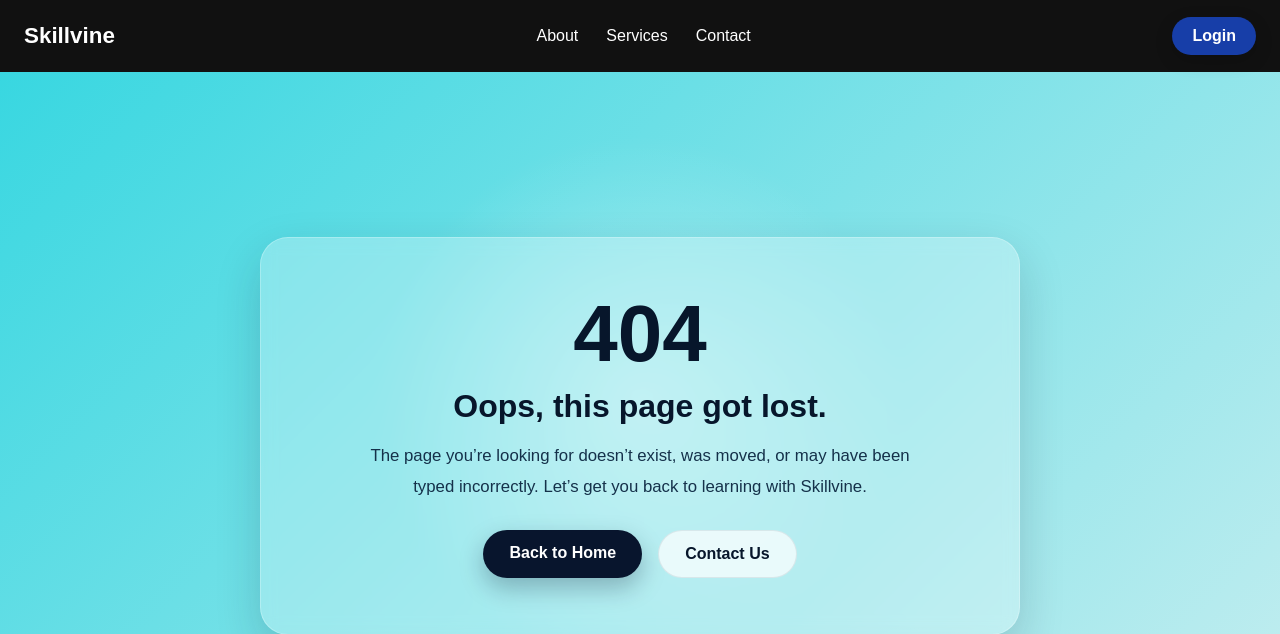
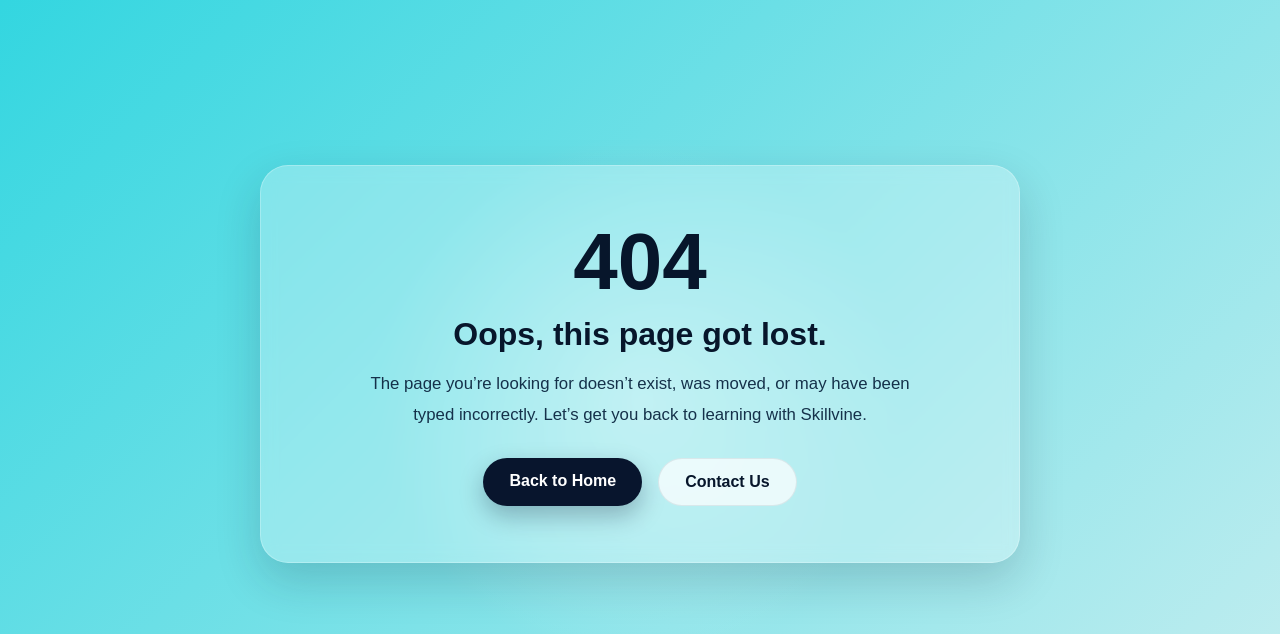
Before and after one commit to JezCruz/Skillvine_Python, a Django app: template templates/404.html in a window 1280 px wide. Shown: the top 634 px of the page. Run offline with Django 5.2, Linux system fonts and the light colour scheme; the template is opened without the code that fills it, so the values that code supplies are empty.

Commit message:
Add custom 404 page

```diff
--- a/static/css/404.css
+++ b/static/css/404.css
@@ -11,53 +11,6 @@ body {
     background:
         radial-gradient(circle at center, rgba(255, 255, 255, 0.35), rgba(255,255,255,0) 35%),
         linear-gradient(135deg, #33d6e0 0%, #c8eef0 100%);
-}
-
-.navbar {
-    width: 100%;
-    height: 72px;
-    background: #111111;
-    display: flex;
-    align-items: center;
-    justify-content: space-between;
-    padding: 0 24px;
-    position: sticky;
-    top: 0;
-    z-index: 10;
-}
-
-.logo a {
-    color: white;
-    text-decoration: none;
-    font-size: 1.4rem;
-    font-weight: 700;
-}
-
-.nav-links {
-    display: flex;
-    gap: 28px;
-}
-
-.nav-links a {
-    color: white;
-    text-decoration: none;
-    font-size: 1rem;
-    transition: opacity 0.2s ease;
-}
-
-.nav-links a:hover {
-    opacity: 0.8;
-}
-
-.nav-actions .login-btn {
-    text-decoration: none;
-    background: #173ea8;
-    color: white;
-    padding: 10px 20px;
-    border-radius: 999px;
-    font-weight: 700;
-    display: inline-block;
-    box-shadow: 0 6px 18px rgba(0,0,0,0.18);
 }
 
 .error-page {
--- a/templates/404.html
+++ b/templates/404.html
@@ -8,22 +8,6 @@
     <link rel="stylesheet" href="{% static 'css/404.css' %}">
 </head>
 <body>
-    <header class="navbar">
-        <div class="logo">
-            <a href="/">Skillvine</a>
-        </div>
-
-        <nav class="nav-links">
-            <a href="/#about">About</a>
-            <a href="/#services">Services</a>
-            <a href="/#contact">Contact</a>
-        </nav>
-
-        <div class="nav-actions">
-            <a href="/login/" class="login-btn">Login</a>
-        </div>
-    </header>
-
     <main class="error-page">
         <section class="error-card">
             <p class="error-code">404</p>
```
